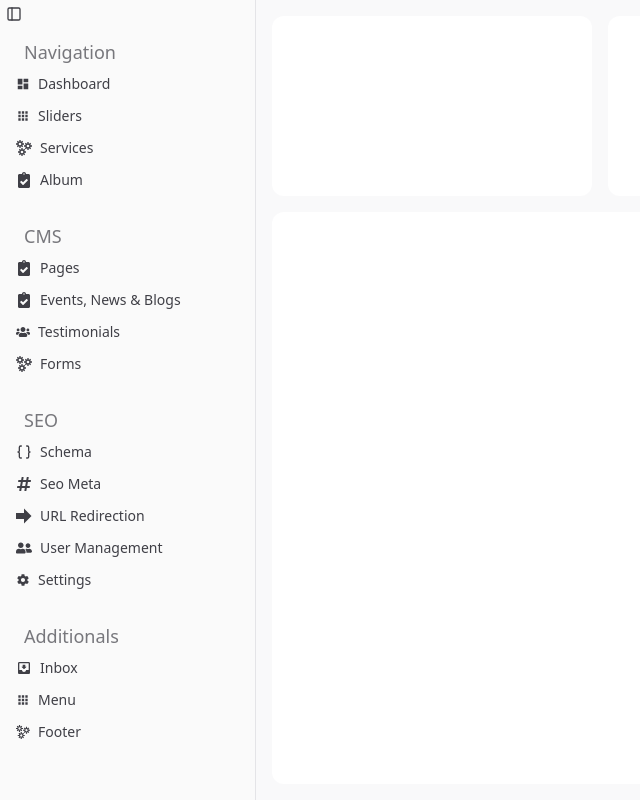
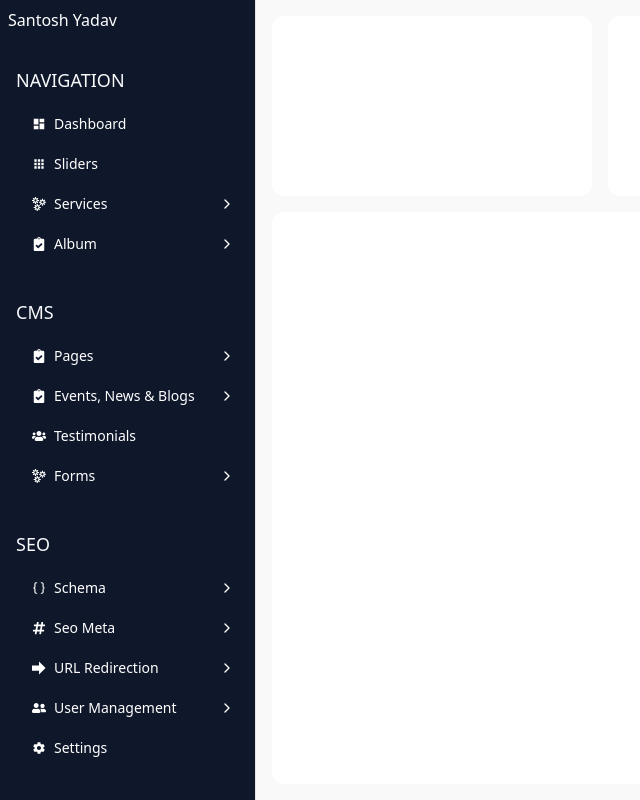
Before and after one commit to Nitesh-SAW/dashboard, a Next.js app: page /dashboard in a window 1280 px wide. Shown: the whole page, without its empty margins (0-640 px from the left). Built offline with nearby package versions, Linux system fonts and the light colour scheme.

Commit message:
git merge

```diff
--- a/src/components/app-sidebar.jsx
+++ b/src/components/app-sidebar.jsx
@@ -171,36 +171,6 @@ const data = [
   }
 ]
 
-// export function AppSidebar({...props}) {
-//   return (
-//     (<Sidebar {...props} >
-//       <SidebarHeader>
-//         <SearchForm />
-//       </SidebarHeader>
-//       <SidebarContent>
-//         {/* We create a SidebarGroup for each parent. */}
-//         {data.map((item) => (
-//           <SidebarGroup key={item.title}>
-//             <SidebarGroupLabel>{item.title}</SidebarGroupLabel>
-//             <SidebarGroupContent>
-//               <SidebarMenu>
-//                 {item.items.map((item) => (
-//                   <SidebarMenuItem key={item.label}>
-//                     <SidebarMenuButton asChild isActive={item.isActive}>
-//                       <a href={item.href}>{item.label}</a>
-//                     </SidebarMenuButton>
-//                   </SidebarMenuItem>
-//                 ))}
-//               </SidebarMenu>
-//             </SidebarGroupContent>
-//           </SidebarGroup>
-//         ))}
-//       </SidebarContent>
-//       <SidebarRail />
-//     </Sidebar>)
-//   );
-// }
-
 const AppSidebar = ({ ...props }) => {
 
   const [activeGroup, setActiveGroup] = React.useState("");
@@ -211,47 +181,57 @@ const AppSidebar = ({ ...props }) => {
 
   return (
     (<Sidebar {...props}>
-      <div className="w-full relative">
-      <SidebarTrigger classNamem=""/>
-      </div>
-      <SidebarContent>
+      <SidebarContent className="bg-slate-900 text-white">
+        <SidebarHeader>
+          Santosh Yadav
+        </SidebarHeader>
         {data.map((group) => (
           <SidebarGroup key={group.title}>
-            <SidebarGroupLabel className="text-lg px-4 py-2">
+            <SidebarGroupLabel className="uppercase text-lg py-6 text-slate-50">
               {group.title}
             </SidebarGroupLabel>
             <SidebarGroupContent>
               {
                 group.items.map((item) => (
                   item.additionalItem ? (
-                    <Collapsible className="group/collapsible">
+                    <Collapsible
+                      className="group/collapsible"
+                      open={activeGroup === item.label}
+                      onOpenChange={() => toggleGroup(item.label)}
+                      key={item.label}
+                    >
 
-                      <CollapsibleTrigger asChild key={item.href}>
-                        <SidebarMenuButton>
+                      <CollapsibleTrigger asChild >
+                        <SidebarMenuButton className="flex justify-between items-center rounded-none px-3 py-5 hover:bg-white">
+                          <Link href={item.href} className="flex justify-center items-center gap-2 text-[5] pl-3">
                             <item.icon />
                             {item.label}
+                          </Link>
+                          <ChevronRight className={`transition-transform duration-300 ${activeGroup === item.label ? "rotate-90" : "rotate-0"
+                            }`} />
                         </SidebarMenuButton>
                       </CollapsibleTrigger>
-                      <CollapsibleContent>
+                      <div className="cursor-pointer bg-white text-black">
+                        <CollapsibleContent className="space-y-2 pl-5 py-2">
                           {item.additionalItem.map((subItem) => (
-                          <SidebarMenuSub key={subItem.href}>
+                            <SidebarMenuSub key={subItem.label}>
                               <SidebarMenuSubItem>
                                 {subItem.label}
                               </SidebarMenuSubItem>
                             </SidebarMenuSub>
                           ))}
                         </CollapsibleContent>
-
+                      </div>
                     </Collapsible>
                   ) : (
                     <div
-                      key={item.href}
+                      key={item.label}
                     >
-                      <SidebarMenuButton>
-                        <div className="flex justify-start items-center gap-2">
+                      <SidebarMenuButton className="rounded-none px-3 py-5">
+                        <Link href={item.href} className="flex justify-start items-center gap-2 pl-3 text-[5]">
                           <item.icon />
                           {item.label}
-                        </div>
+                        </Link>
                       </SidebarMenuButton>
                     </div>
                   )
@@ -261,8 +241,6 @@ const AppSidebar = ({ ...props }) => {
           </SidebarGroup>
         ))}
       </SidebarContent>
-
-      <SidebarRail />
     </Sidebar>)
   );
 
--- a/src/components/ui/sidebar.jsx
+++ b/src/components/ui/sidebar.jsx
@@ -221,7 +221,8 @@ const SidebarTrigger = React.forwardRef(({ className, onClick, ...props }, ref)
   const { toggleSidebar } = useSidebar()
 
   return (
-    (<Button
+    (
+    <Button
       ref={ref}
       data-sidebar="trigger"
       variant="ghost"
@@ -234,7 +235,8 @@ const SidebarTrigger = React.forwardRef(({ className, onClick, ...props }, ref)
       {...props}>
       <PanelLeft />
       <span className="sr-only">Toggle Sidebar</span>
-    </Button>)
+    </Button>
+    )
   );
 })
 SidebarTrigger.displayName = "SidebarTrigger"
@@ -243,23 +245,26 @@ const SidebarRail = React.forwardRef(({ className, ...props }, ref) => {
   const { toggleSidebar } = useSidebar()
 
   return (
-    (<button
-      ref={ref}
-      data-sidebar="rail"
-      aria-label="Toggle Sidebar"
-      tabIndex={-1}
-      onClick={toggleSidebar}
-      title="Toggle Sidebar"
-      className={cn(
-        "absolute inset-y-0 z-20 hidden w-4 -translate-x-1/2 transition-all ease-linear after:absolute after:inset-y-0 after:left-1/2 after:w-[2px] hover:after:bg-sidebar-border group-data-[side=left]:-right-4 group-data-[side=right]:left-0 sm:flex",
-        "[[data-side=left]_&]:cursor-w-resize [[data-side=right]_&]:cursor-e-resize",
-        "[[data-side=left][data-state=collapsed]_&]:cursor-e-resize [[data-side=right][data-state=collapsed]_&]:cursor-w-resize",
-        "group-data-[collapsible=offcanvas]:translate-x-0 group-data-[collapsible=offcanvas]:after:left-full group-data-[collapsible=offcanvas]:hover:bg-sidebar",
-        "[[data-side=left][data-collapsible=offcanvas]_&]:-right-2",
-        "[[data-side=right][data-collapsible=offcanvas]_&]:-left-2",
-        className
-      )}
-      {...props} />)
+    (
+      <></>
+    // <button
+    //   ref={ref}
+    //   data-sidebar="rail"
+    //   aria-label="Toggle Sidebar"
+    //   tabIndex={-1}
+    //   onClick={toggleSidebar}
+    //   title="Toggle Sidebar"
+    //   className={cn(
+    //     "absolute inset-y-0 z-20 hidden w-4 -translate-x-1/2 transition-all ease-linear after:absolute after:inset-y-0 after:left-1/2 after:w-[2px] hover:after:bg-sidebar-border group-data-[side=left]:-right-4 group-data-[side=right]:left-0 sm:flex",
+    //     "[[data-side=left]_&]:cursor-w-resize [[data-side=right]_&]:cursor-e-resize",
+    //     "[[data-side=left][data-state=collapsed]_&]:cursor-e-resize [[data-side=right][data-state=collapsed]_&]:cursor-w-resize",
+    //     "group-data-[collapsible=offcanvas]:translate-x-0 group-data-[collapsible=offcanvas]:after:left-full group-data-[collapsible=offcanvas]:hover:bg-sidebar",
+    //     "[[data-side=left][data-collapsible=offcanvas]_&]:-right-2",
+    //     "[[data-side=right][data-collapsible=offcanvas]_&]:-left-2",
+    //     className
+    //   )}
+    //   {...props} />
+    )
   );
 })
 SidebarRail.displayName = "SidebarRail"
```
Lines whose indentation alone changed are shown as unchanged.
